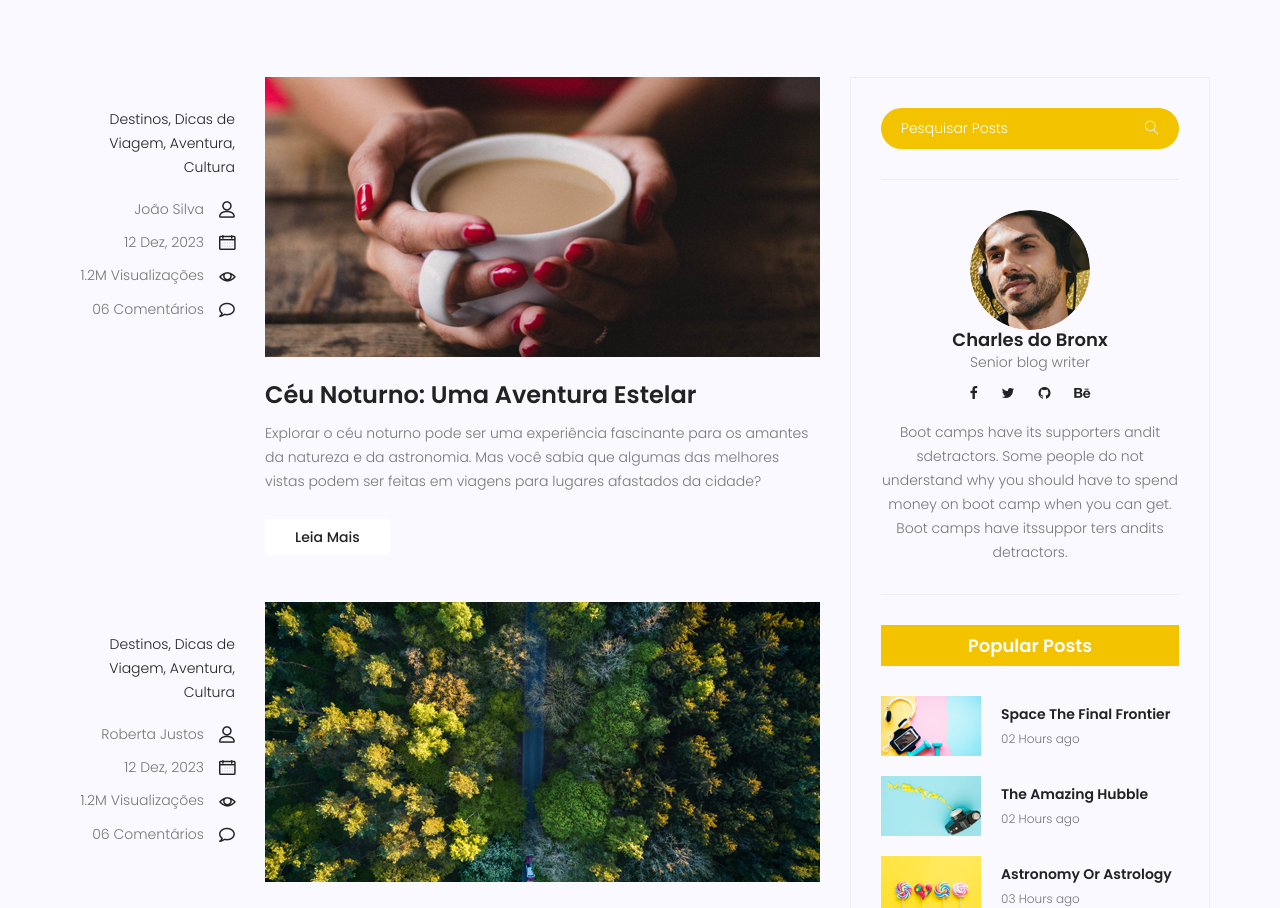
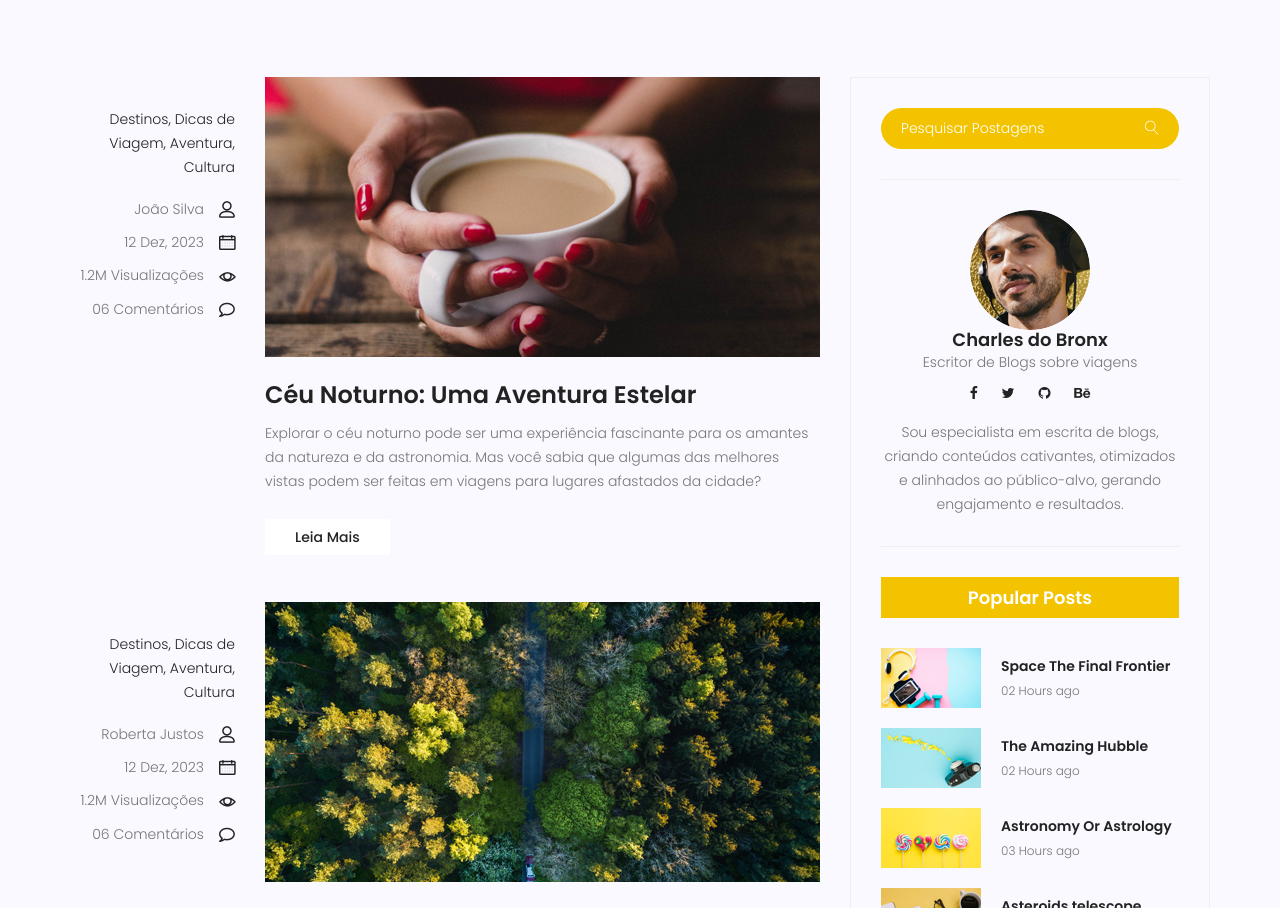
Before and after one commit to vikxzzzz/DESING-GRAFICO-AP2, a plain HTML site: page royal-master/blog.html in a window 1280 px wide. Shown: the part 1083-1991 px from the top of the page. Drawn offline with Linux system fonts and the light colour scheme.

Commit message:
Update blog.html

```diff
--- a/royal-master/blog.html
+++ b/royal-master/blog.html
@@ -286,7 +286,7 @@
                         <div class="blog_right_sidebar">
                             <aside class="single_sidebar_widget search_widget">
                                 <div class="input-group">
-                                    <input type="text" class="form-control" placeholder="Pesquisar Posts">
+                                    <input type="text" class="form-control" placeholder="Pesquisar Postagens">
                                     <span class="input-group-btn">
                                         <button class="btn btn-default" type="button"><i class="lnr lnr-magnifier"></i></button>
                                     </span>
@@ -296,14 +296,14 @@
                             <aside class="single_sidebar_widget author_widget">
                                 <img class="author_img rounded-circle" src="image/blog/author.png" alt="">
                                 <h4>Charles do Bronx</h4>
-                                <p>Senior blog writer</p>
+                                <p>Escritor de Blogs sobre viagens</p>
                                 <div class="social_icon">
                                     <a href="#"><i class="fa fa-facebook"></i></a>
                                     <a href="#"><i class="fa fa-twitter"></i></a>
                                     <a href="#"><i class="fa fa-github"></i></a>
                                     <a href="#"><i class="fa fa-behance"></i></a>
                                 </div>
-                                <p>Boot camps have its supporters andit sdetractors. Some people do not understand why you should have to spend money on boot camp when you can get. Boot camps have itssuppor ters andits detractors.</p>
+                                <p>Sou especialista em escrita de blogs, criando conteúdos cativantes, otimizados e alinhados ao público-alvo, gerando engajamento e resultados.</p>
                                 <div class="br"></div>
                             </aside>
                             <aside class="single_sidebar_widget popular_post_widget">
```
